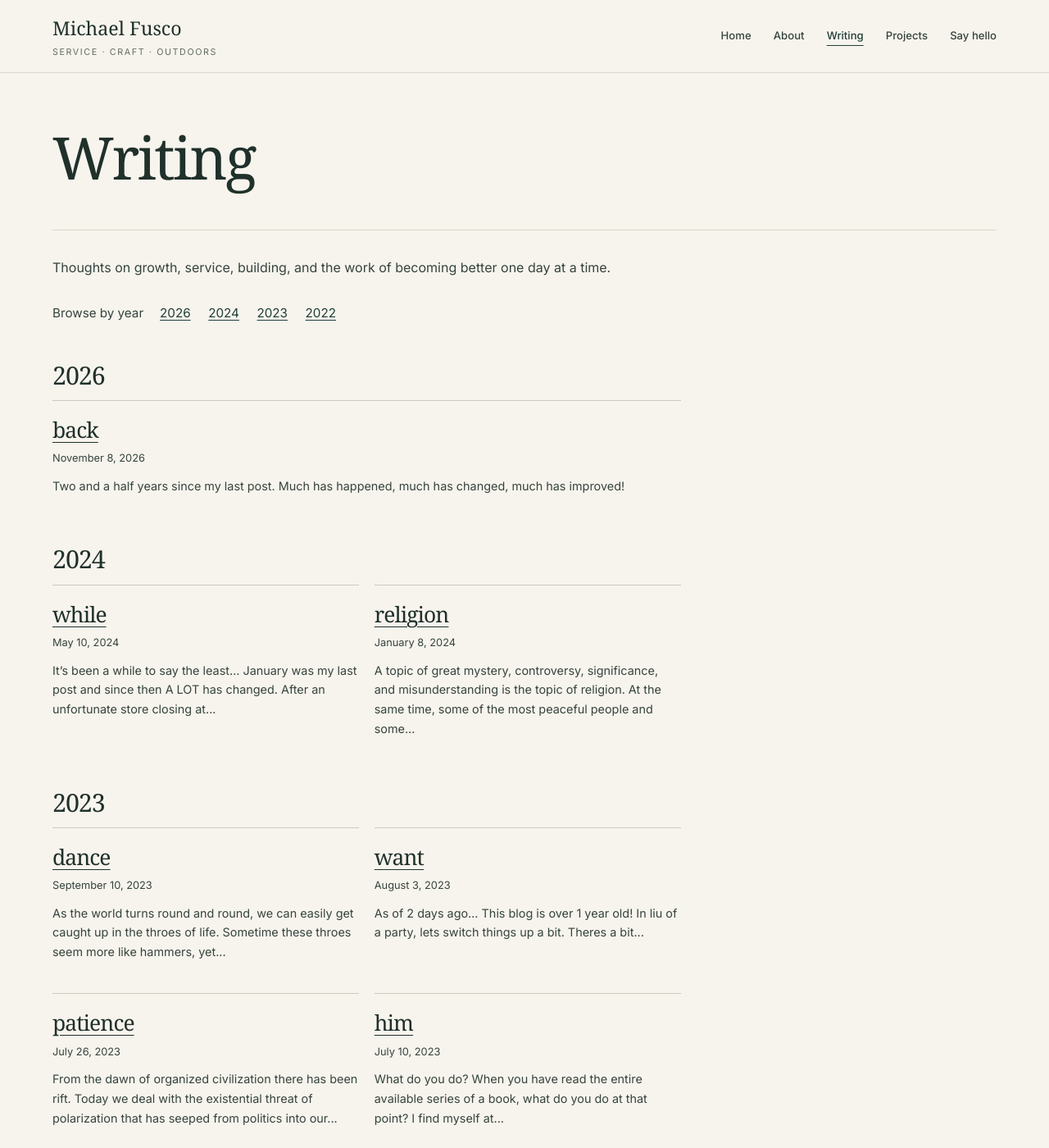
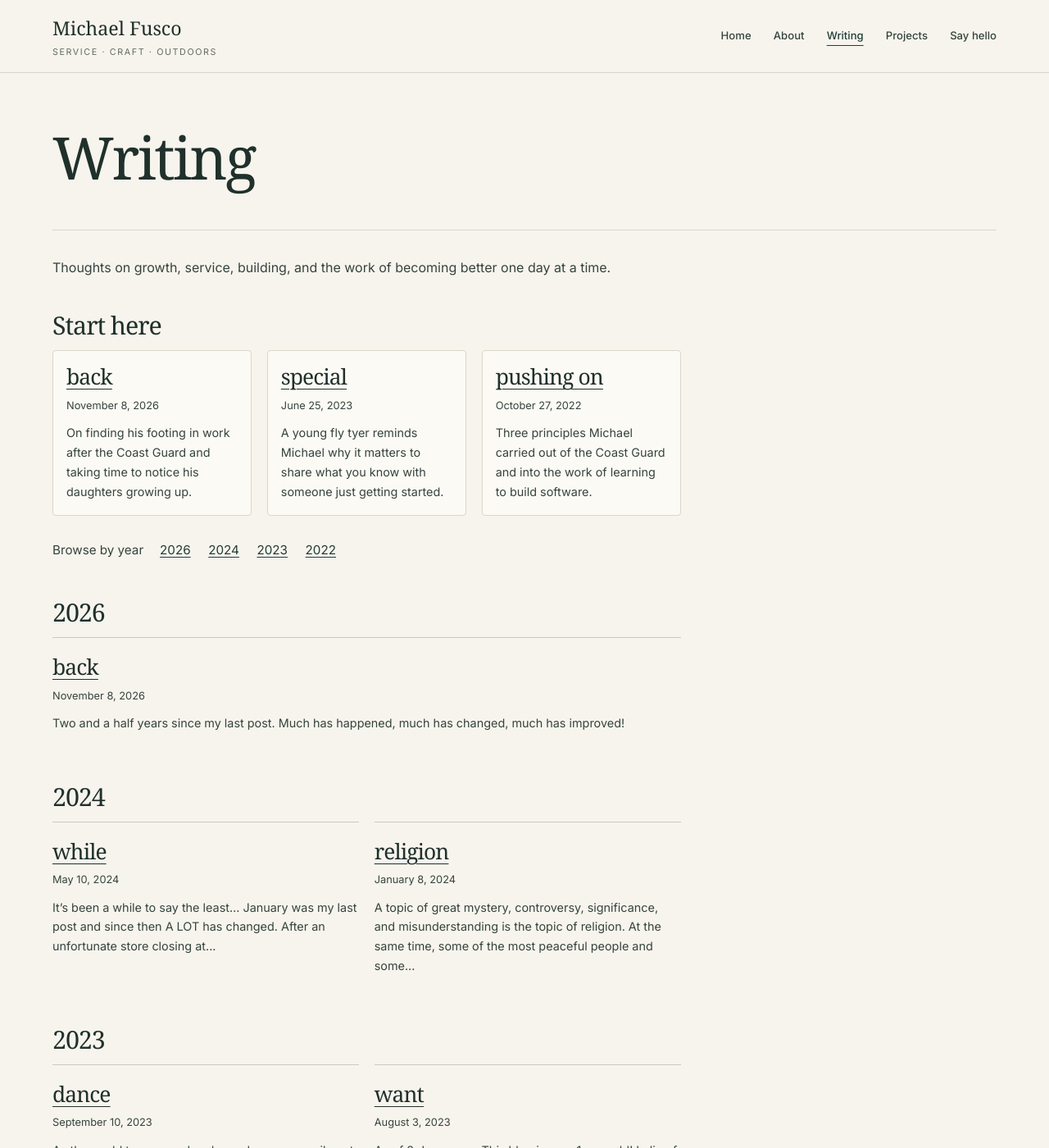
Before and after one commit to Chief-Prince-Of-Function/chief-prince-of-function.github.io, a Jekyll site: the page built from writing/index.markdown, in a window 1280 px wide and 1400 px high. Shown: the whole window at 82% size. Built offline with Jekyll 4.4.1, drawn with Linux system fonts in a browser that asks for light colours.

Commit message:
Add a writing starting point and Veterans Go Outdoors story

```diff
--- a/_data/projects.yml
+++ b/_data/projects.yml
@@ -4,6 +4,7 @@
   note: It’s the work I’ve been doing the longest, and one of the greatest blessings in my life.
   url: "https://www.veteransgooutdoors.org/"
   cta: Visit Veterans Go Outdoors
+  story_url: /veterans-go-outdoors/
   featured: true
   image:
     path: /assets/images/veterans-go-outdoors.jpg
--- a/_includes/post-card.html
+++ b/_includes/post-card.html
@@ -1,7 +1,10 @@
 <article class="card card--post">
-  <h3><a href="{{ post.url | relative_url }}">{{ post.title | escape }}</a></h3>
-  <p class="card-meta"><time datetime="{{ post.date | date: '%Y-%m-%d' }}">{{ post.date | date: "%B %-d, %Y" }}</time></p>
-  {%- assign paragraphs = post.content | split: '<p>' -%}
+  <h3><a href="{{ include.post.url | relative_url }}">{{ include.post.title | escape }}</a></h3>
+  <p class="card-meta"><time datetime="{{ include.post.date | date: '%Y-%m-%d' }}">{{ include.post.date | date: "%B %-d, %Y" }}</time></p>
+  {%- if include.preview -%}
+    <p>{{ include.preview | escape }}</p>
+  {%- else -%}
+    {%- assign paragraphs = include.post.content | split: '<p>' -%}
     {%- for paragraph in paragraphs offset: 1 -%}
       {%- assign preview = paragraph | split: '</p>' | first | strip_html | normalize_whitespace -%}
       {%- assign prefix = preview | slice: 0, 5 | downcase -%}
@@ -10,4 +13,5 @@
         {%- break -%}
       {%- endif -%}
     {%- endfor -%}
+  {%- endif -%}
 </article>
--- a/assets/css/style.css
+++ b/assets/css/style.css
@@ -492,6 +492,12 @@ html{scroll-padding-top:120px}
 }
 
 .project-copy { min-width: 0; }
+.project-links {
+  display: flex;
+  flex-wrap: wrap;
+  align-items: flex-start;
+  gap: .6rem 1rem;
+}
 .project-copy .small-label { margin-bottom: .75rem; }
 .project-copy .card-note { font-size: .92rem; }
 
@@ -528,6 +534,23 @@ html{scroll-padding-top:120px}
 .card--post h3 a { text-decoration: underline; text-decoration-thickness: 1px; }
 .card--post h3 a:hover { text-decoration-thickness: 2px; }
 .card--post p:last-child { margin-bottom: 0; }
+
+.prose .writing-start .card-grid {
+  grid-template-columns: repeat(3, minmax(0, 1fr));
+}
+
+.writing-start .card--post {
+  background: #fcfaf5;
+  border: 1px solid var(--border);
+  border-radius: 4px;
+  padding: 1rem;
+}
+
+@media (max-width: 700px) {
+  .prose .writing-start .card-grid {
+    grid-template-columns: minmax(0, 1fr);
+  }
+}
 
 .archive-nav {
   display: flex;
--- a/writing/index.markdown
+++ b/writing/index.markdown
@@ -2,9 +2,28 @@
 layout: page
 title: Writing
 permalink: /writing/
+start_here:
+  - slug: back
+    preview: On finding his footing in work after the Coast Guard and taking time to notice his daughters growing up.
+  - slug: special
+    preview: A young fly tyer reminds Michael why it matters to share what you know with someone just getting started.
+  - slug: pushing-on
+    preview: Three principles Michael carried out of the Coast Guard and into the work of learning to build software.
 ---
 
 <p class="page-intro">Thoughts on growth, service, building, and the work of becoming better one day at a time.</p>
+
+<section class="writing-start" aria-labelledby="start-here">
+  <h2 id="start-here">Start here</h2>
+  <div class="card-grid">
+    {% for selection in page.start_here %}
+      {% assign featured_post = site.posts | where: "slug", selection.slug | first %}
+      {% if featured_post %}
+        {% include post-card.html post=featured_post preview=selection.preview %}
+      {% endif %}
+    {% endfor %}
+  </div>
+</section>
 
 {% assign archive = site.posts | group_by_exp: "post", "post.date | date: '%Y'" %}
 <nav class="archive-nav" aria-label="Browse writing by year">
```
Also changed, not shown: _includes/project-card.html (+6 -1 lines), _layouts/post.html (+11 -1 lines), veterans-go-outdoors/index.markdown (added, +14 -0 lines). Lines whose indentation alone changed are shown as unchanged.
